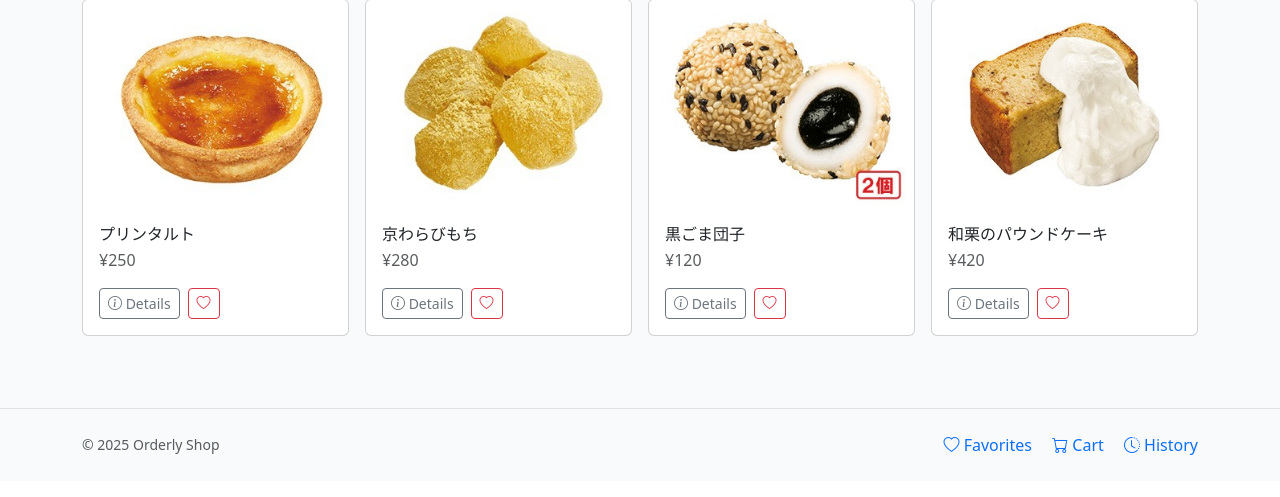
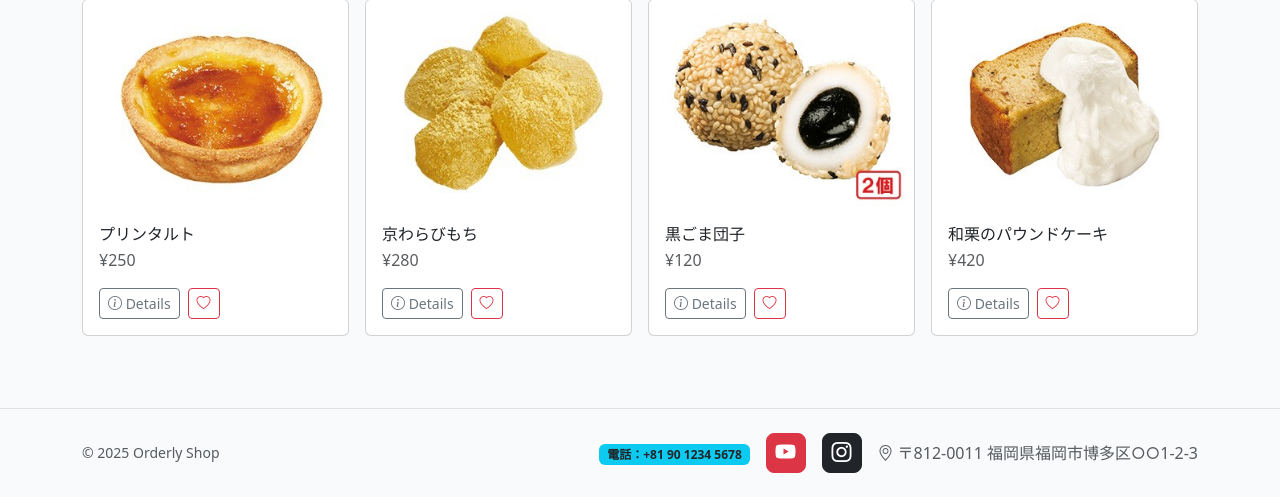
Before and after one commit to 2401360/orderly, a PHP site: page /index.php in a window 1280 px wide. Shown: the part 760-1257 px from the top of the page. Before the commit the page ends 1215 px from the top, so only its background shows below. Run offline with PHP 8.4, Linux system fonts and the light colour scheme; data comes from the database, SQL or seed files in the repository.

Commit message:
フッターを変更

```diff
--- a/footer.php
+++ b/footer.php
@@ -1,13 +1,32 @@
 <footer class="mt-5 py-4 border-top">
-    <div class="container d-flex flex-column flex-lg-row justify-content-between align-items-center gap-2">
-        <small class="text-muted">&copy; <?= date('Y') ?> Orderly Shop</small>
-        <div>
-            <a class="text-decoration-none me-3" href="favorite-show.php"><i class="bi bi-heart"></i> Favorites</a>
-            <a class="text-decoration-none me-3" href="cart-show.php"><i class="bi bi-cart"></i> Cart</a>
-            <a class="text-decoration-none" href="history.php"><i class="bi bi-clock-history"></i> History</a>
+    <div class="container d-flex flex-column flex-lg-row justify-content-between align-items-center gap-3">
+        <small class="text-muted mb-0">&copy; <?= date('Y') ?> Orderly Shop</small>
+
+        <div class="d-flex align-items-center gap-3 flex-wrap">
+            <a href="tel:+819012345678" class="text-decoration-none" aria-label="電話をかける">
+                <span class="badge text-bg-info text-dark fw-semibold">電話：+81 90 1234 5678</span>
+            </a>
+
+            <a href="https://www.youtube.com/@OrderlyShop" target="_blank" rel="noopener"
+                class="btn btn-danger rounded-3 p-2 d-inline-flex align-items-center justify-content-center"
+                style="width:40px;height:40px;" aria-label="YouTube">
+                <i class="bi bi-youtube fs-5 text-white"></i>
+            </a>
+
+            <a href="https://www.instagram.com/your_account" target="_blank" rel="noopener"
+                class="btn btn-dark rounded-3 p-2 d-inline-flex align-items-center justify-content-center"
+                style="width:40px;height:40px;" aria-label="Instagram">
+                <i class="bi bi-instagram fs-5 text-white"></i>
+            </a>
+
+            <span class="text-muted d-flex align-items-center">
+                <i class="bi bi-geo-alt me-1"></i>
+                〒812-0011 福岡県福岡市博多区○○1-2-3
+            </span>
         </div>
     </div>
 </footer>
+
 <script src="https://cdn.jsdelivr.net/npm/bootstrap@5.3.3/dist/js/bootstrap.bundle.min.js"></script>
 </body>
 
```
